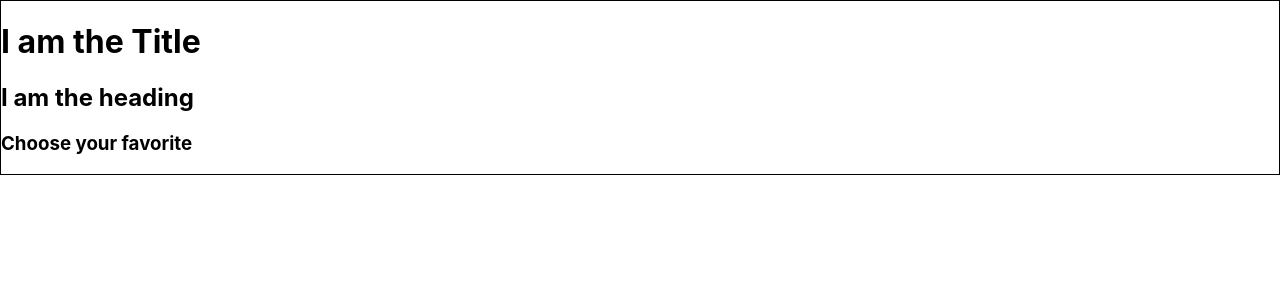
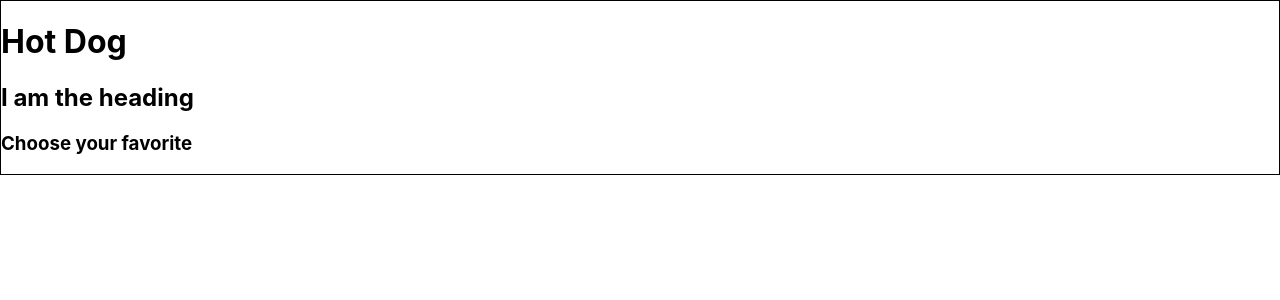
Before and after one commit to iO-Academy/2019-jul-react-dog, a React (Create React App) app: page / in a window 1280 px wide. Shown: the top 300 px of the page. Built offline with nearby package versions, Linux system fonts and the light colour scheme.

Commit message:
changed title

```diff
--- a/src/components/Title/Title.js
+++ b/src/components/Title/Title.js
@@ -4,7 +4,7 @@ class Title extends React.Component {
     render(){
         return (
             <div className="title-container">
-               <h1>I am the Title</h1>
+               <h1>Hot Dog</h1>
                <div className="heading-container">
                    <h2>I am the heading</h2>
                </div>
```
